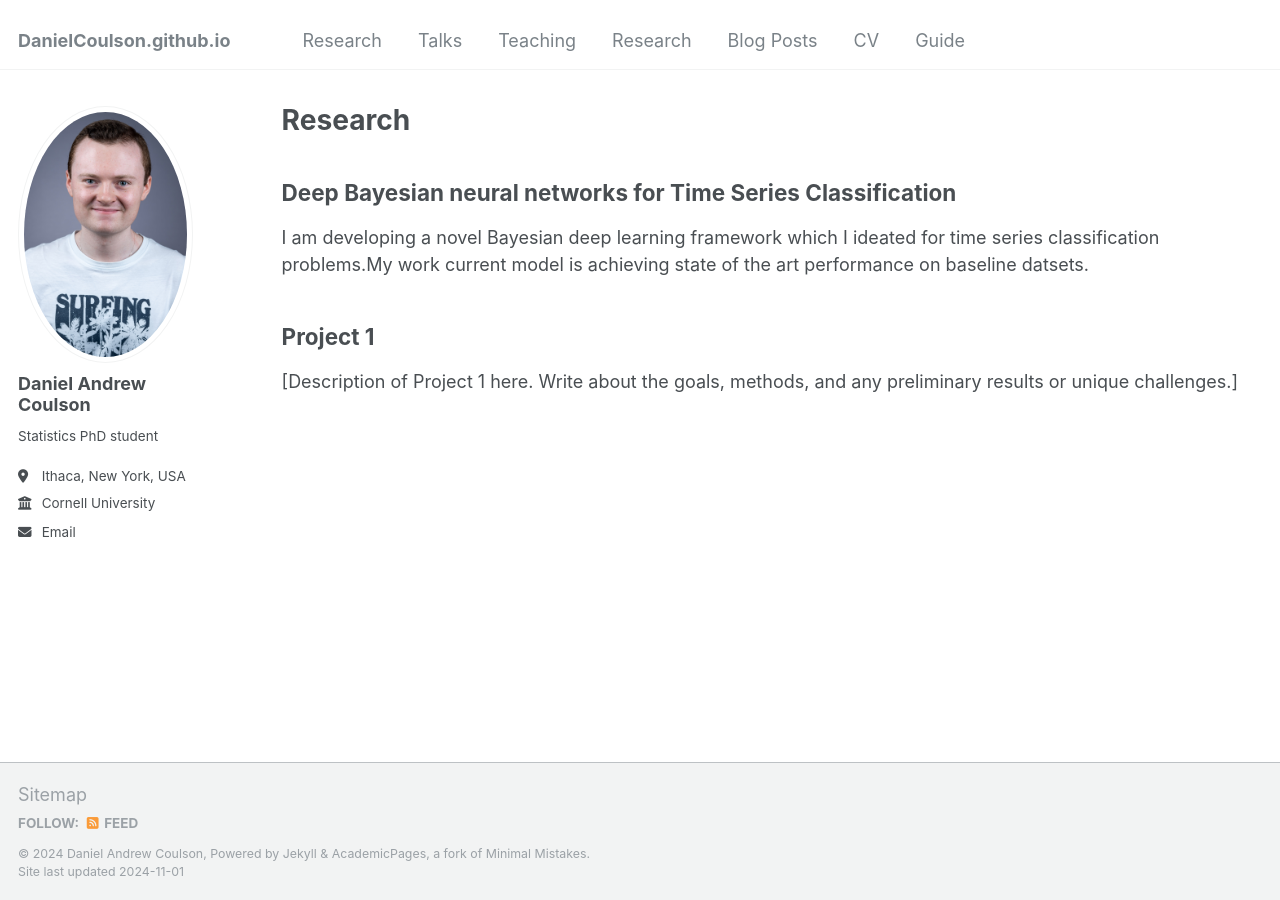
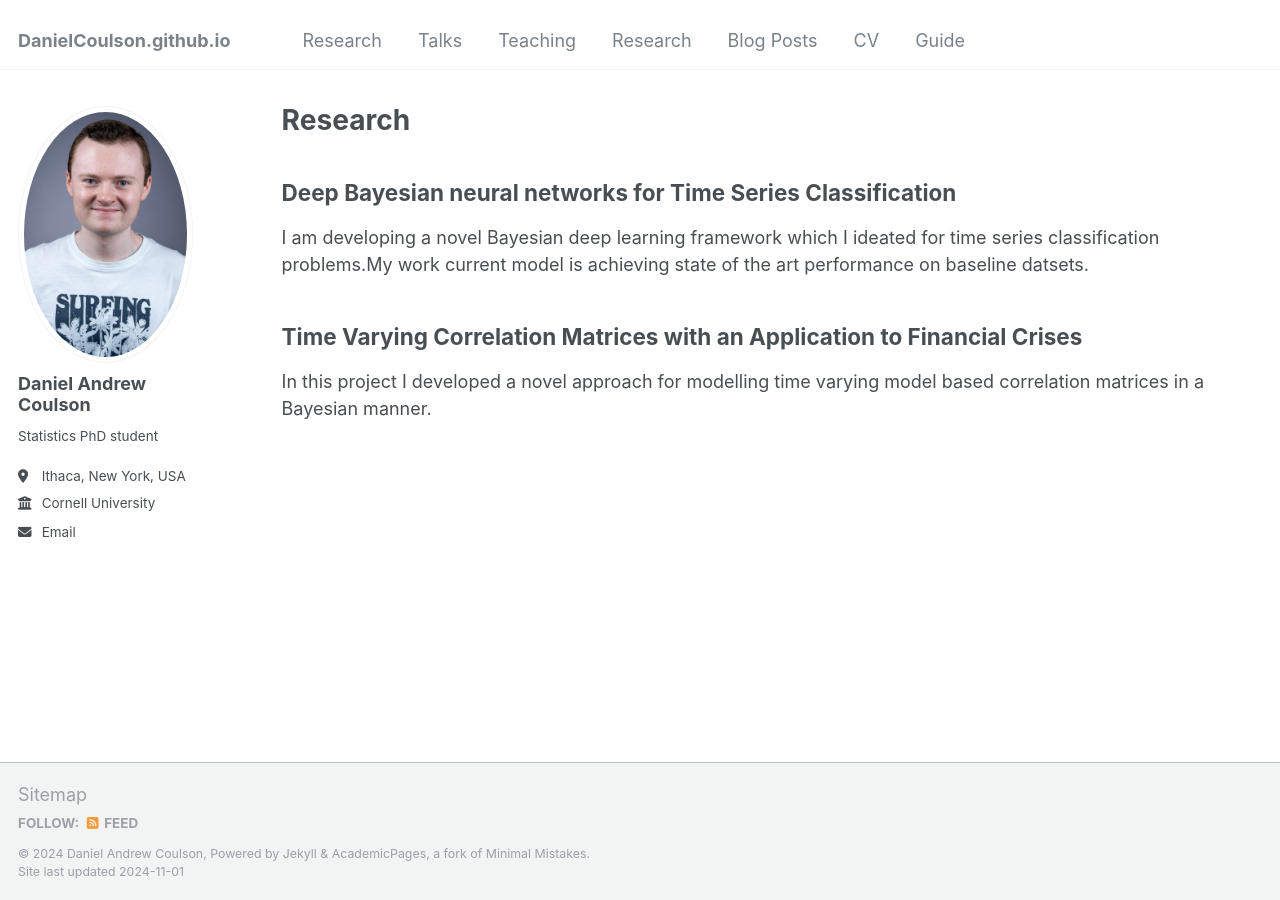
Before and after one commit to DanielCoulson/DanielCoulson.github.io, a Jekyll site: the page built from _pages/research.html, in a window 1280 px wide. Built offline with Jekyll 4.4.1, drawn with Linux system fonts in a browser that asks for light colours.

Commit message:
Update research.html

```diff
--- a/_pages/research.html
+++ b/_pages/research.html
@@ -7,5 +7,5 @@ permalink: /research/
 <h2>Deep Bayesian neural networks for Time Series Classification</h2>
 <p>I am developing a novel Bayesian deep learning framework which I ideated for time series classification problems.My work current model is achieving state of the art performance on baseline datsets. </p>
 
-<h2>Project 1</h2>
-<p>[Description of Project 1 here. Write about the goals, methods, and any preliminary results or unique challenges.]</p>
+<h2>Time Varying Correlation Matrices with an Application to Financial Crises</h2>
+<p>In this project I developed a novel approach for modelling time varying model based correlation matrices in a Bayesian manner.</p>
```
